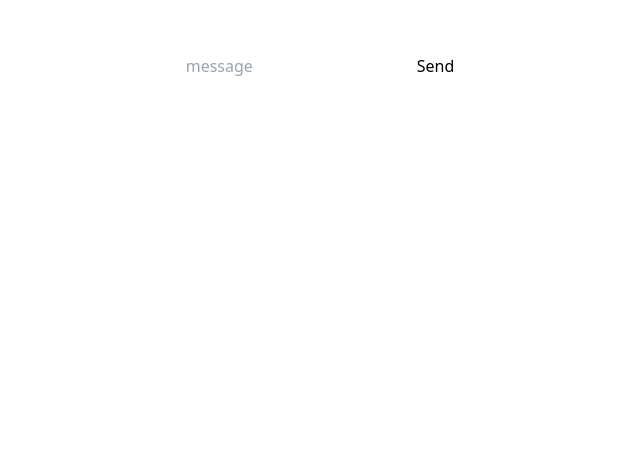
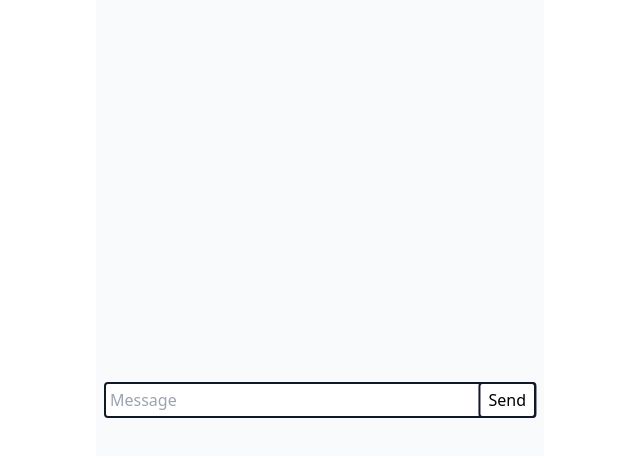
Before and after one commit to sisypheus/chatappv2, a React (Create React App) app in the folder client/: page /1 in a window 1280 px wide. Shown: the part 334-790 px from the top of the page, without its empty margins (320-960 px from the left). Built offline with nearby package versions, Linux system fonts and the light colour scheme.

Commit message:
feat: improvements on design

```diff
--- a/client/src/Room.tsx
+++ b/client/src/Room.tsx
@@ -1,4 +1,4 @@
-import React, { useEffect } from 'react';
+import React, { useEffect, useRef } from 'react';
 import { useParams, useSearchParams } from 'react-router-dom';
 import { useAppContext } from './AppContext';
 
@@ -11,6 +11,7 @@ const Room = () => {
   const [message, setMessage] = React.useState<string>('');
   const [error, setError] = React.useState<string>('');
   const [messages, setMessages] = React.useState<any[]>([]);
+  const scrollableRef = useRef<HTMLInputElement>(null);
 
   useEffect(() => {
     if (!room && params.room && name) {
@@ -29,6 +30,13 @@ const Room = () => {
     }
     // eslint-disable-next-line react-hooks/exhaustive-deps
   }, [socket])
+
+  useEffect(() => {
+    if (!scrollableRef.current)
+      return
+    scrollableRef.current.scrollTop = scrollableRef.current.scrollHeight;
+    // eslint-disable-next-line react-hooks/exhaustive-deps
+  }, [messages.length])
 
   const handleSubmit = (e: React.FormEvent<HTMLFormElement>) => {
     e.preventDefault();
@@ -51,11 +59,12 @@ const Room = () => {
   }
 
   return (
-    <div className='flex-1 h-full max-w-md py-12 m-auto w-full flex flex-col items-center justify-center'>
-      <div className='flex items-center justify-center flex-col w-full'>
-        <div className='flex-col w-full'>
+    <div className='flex-1 bg-slate-50 h-full max-w-md py-12 px-2 m-auto w-full flex flex-col items-center justify-center'>
+      <div className='flex items-center h-full justify-start flex-col w-full my-2'>
+        <div ref={scrollableRef} className='w-full flex-col overflow-auto'>
           <div className='flex flex-col'>
             {messages.map((message, index) => {
+              // TODO - make this a component
               if (message.admin)
                 return <div className='flex items-center justify-center' key={index}>
                   <div className='px-4 py-2 bg-gray-200 rounded-md'>
@@ -69,14 +78,18 @@ const Room = () => {
                   </div>
                 </div>
               else
-                return <div className='flex justify-start items-start py-2 px-4' key={index}>{message.data}</div>
+                return <div className='flex w-full items-start justify-start' key={index}>
+                  <div className='px-4 py-2 items-end bg-gray-300 rounded-md'>
+                    <p>{message.data}</p>
+                  </div>
+                </div>
             })}
           </div>
         </div>
       </div>
-      <form onSubmit={(e) => handleSubmit(e)}>
-        <input type='text' placeholder='message' value={message} onChange={(e) => setMessage(e.target.value)} />
-        <button type='submit'>Send</button>
+      <form className='w-full relative' onSubmit={(e) => handleSubmit(e)}>
+        <input className='w-full p-1 border-2 focus:outline-none border-gray-900 rounded' type='text' placeholder='Message' value={message} onChange={(e) => setMessage(e.target.value)} />
+        <button className='absolute border-2 px-2 py-1 border-gray-900 transform rounded -translate-x-full'>Send</button>
       </form>
       {
         error && (
```
